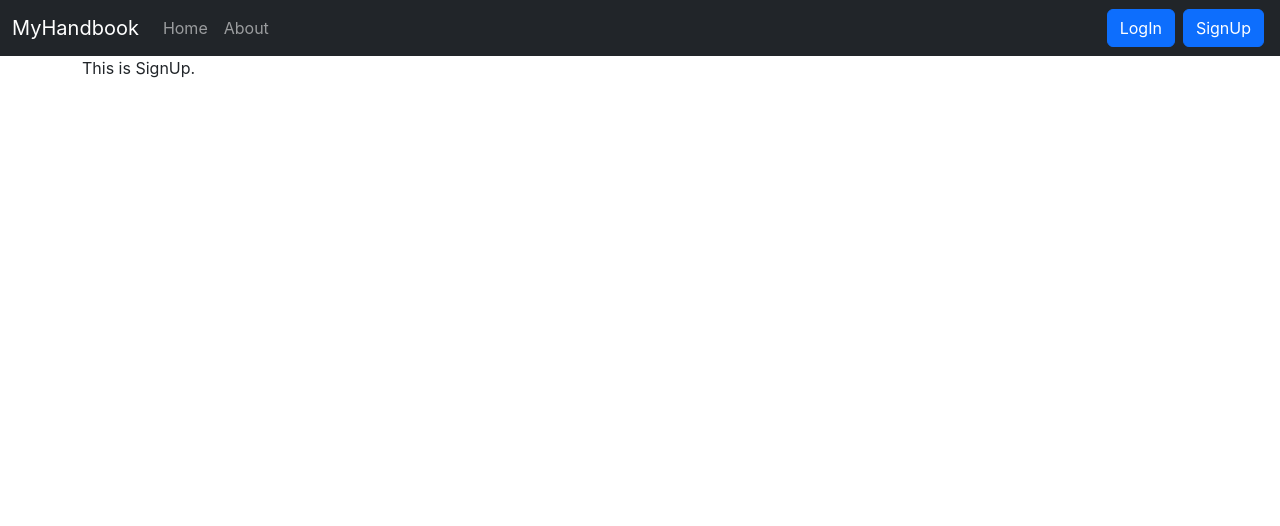
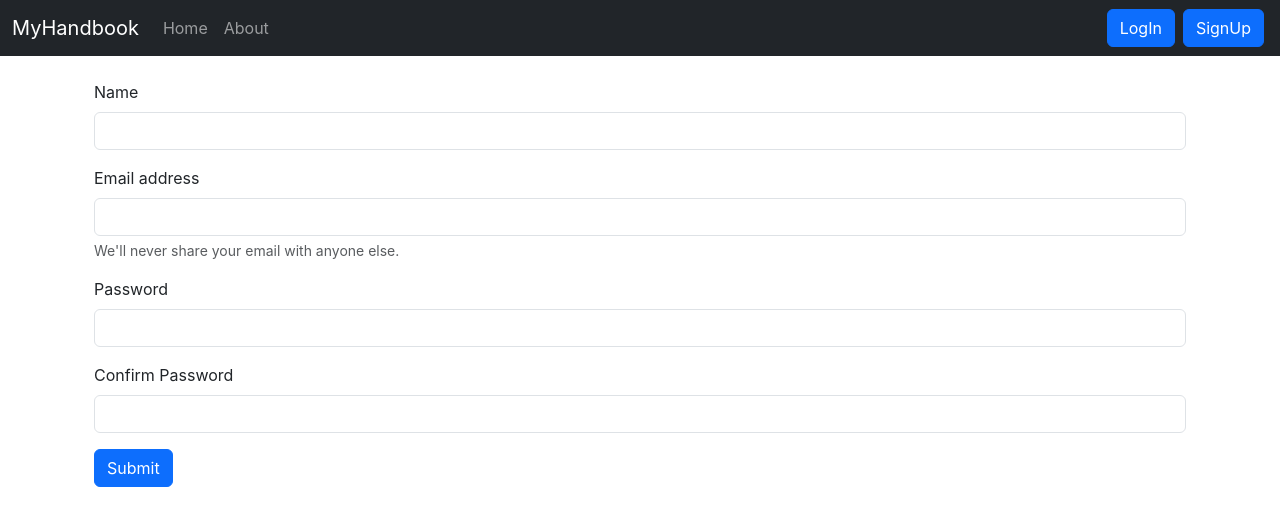
Before and after one commit to shyam7211/myhandbook-full-stack, a React (Create React App) app: page /signup in a window 1280 px wide. Shown: the top 526 px of the page. Built offline with nearby package versions, Linux system fonts and the light colour scheme.

Commit message:
Completed the signup page and it's functionality.

```diff
--- a/src/components/LogIn.js
+++ b/src/components/LogIn.js
@@ -17,6 +17,7 @@
         const json = await response.json();
         console.log(json);
         if(json.success){
+            localStorage.setItem('token',json.accessToken);
             navigate('/');
         } else {
             alert(json.error);
--- a/src/components/SignUp.js
+++ b/src/components/SignUp.js
@@ -1,9 +1,58 @@
-import React from 'react'
+import React, { useState } from 'react'
+import { useNavigate } from 'react-router-dom';
 
 const SignUp = () => {
+  const [credentials, setCredentials] = useState({name: "", email: "", password: "", cpassword: ""});
+  const navigate = useNavigate();
+
+  const handleSubmit = async (e) => {
+    e.preventDefault();
+    const { name, email, password, cpassword } = credentials;
+    const response = await fetch('http://localhost:5000/api/auth/createuser', {
+      method: 'POST',
+      headers: {
+        'Content-Type': 'application/json'
+      },
+      body: JSON.stringify({name, email, password})
+    })
+    const json = await response.json();
+    console.log(json);
+    if( password !== cpassword){
+      alert("Password and Confirm Password doesn't match.")
+    } else if(json.success){
+      localStorage.setItem('token',json.accessToken);
+      navigate('/');
+    } else {
+      alert(json.error || json.message)
+    }
+  }
+
+  const onChange = (e) => {
+    setCredentials({ ...credentials, [e.target.name]: e.target.value});
+  }
+
   return (
-    <div>
-      This is SignUp.
+    <div className='container my-4'>
+      <form onSubmit={handleSubmit}>
+        <div className="mb-3">
+          <label htmlFor="name" className="form-label">Name</label>
+          <input type="text" className="form-control" id="name" name='name' onChange={onChange} value={credentials.name} minLength={3} required />
+        </div>
+        <div className="mb-3">
+          <label htmlFor="email" className="form-label">Email address</label>
+          <input type="email" className="form-control" id="email" name='email' onChange={onChange} value={credentials.email} aria-describedby="emailHelp" required />
+            <div id="emailHelp" className="form-text">We'll never share your email with anyone else.</div>
+        </div>
+        <div className="mb-3">
+          <label htmlFor="password" className="form-label">Password</label>
+          <input type="password" className="form-control" id="password" name='password' onChange={onChange} value={credentials.password} minLength={5} required />
+        </div>
+        <div className="mb-3">
+          <label htmlFor="cpassword" className="form-label">Confirm Password</label>
+          <input type="password" className="form-control" id="cpassword" name='cpassword' onChange={onChange} value={credentials.cpassword} minLength={5} required />
+        </div>
+        <button type="submit" className="btn btn-primary">Submit</button>
+      </form>
     </div>
   )
 }
```
